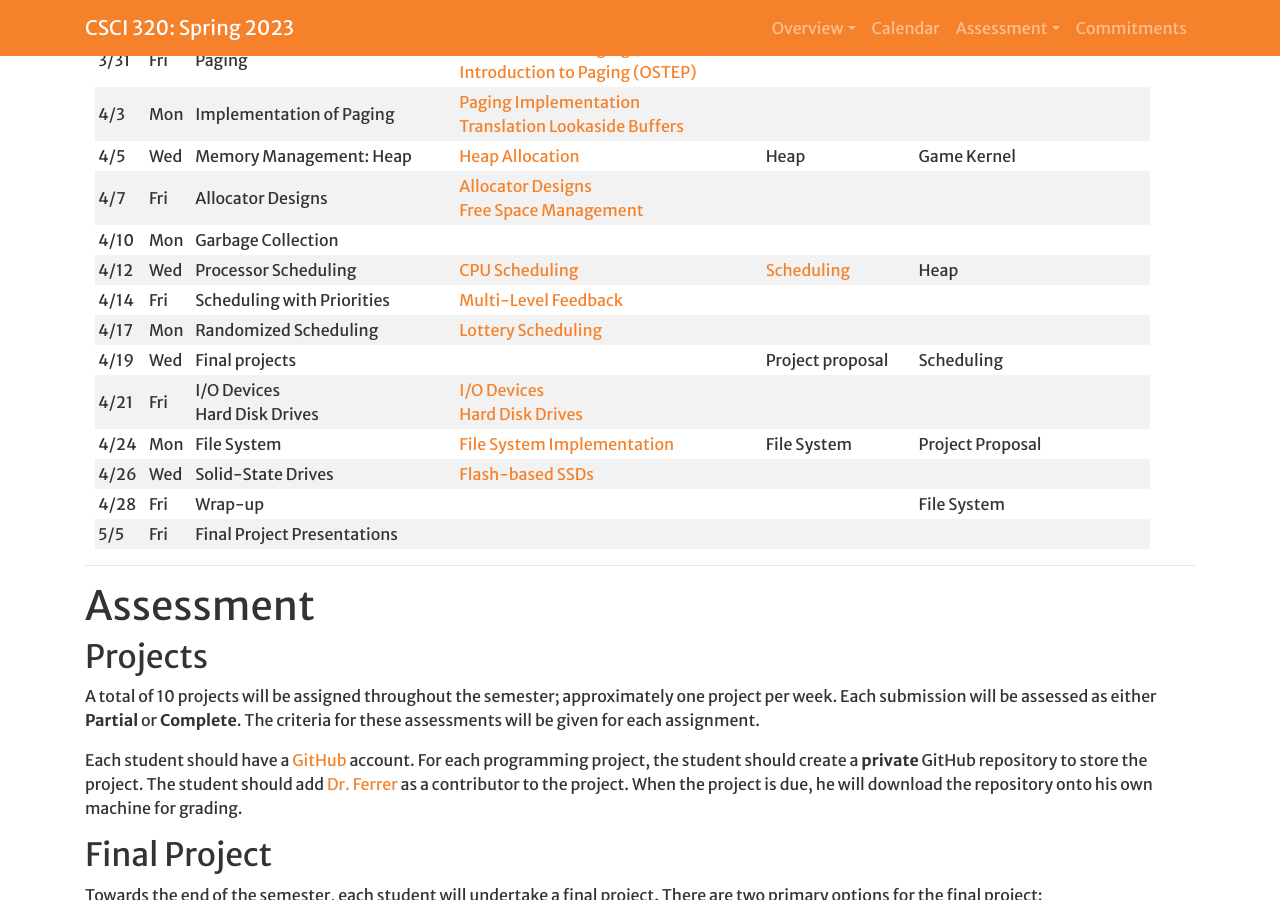
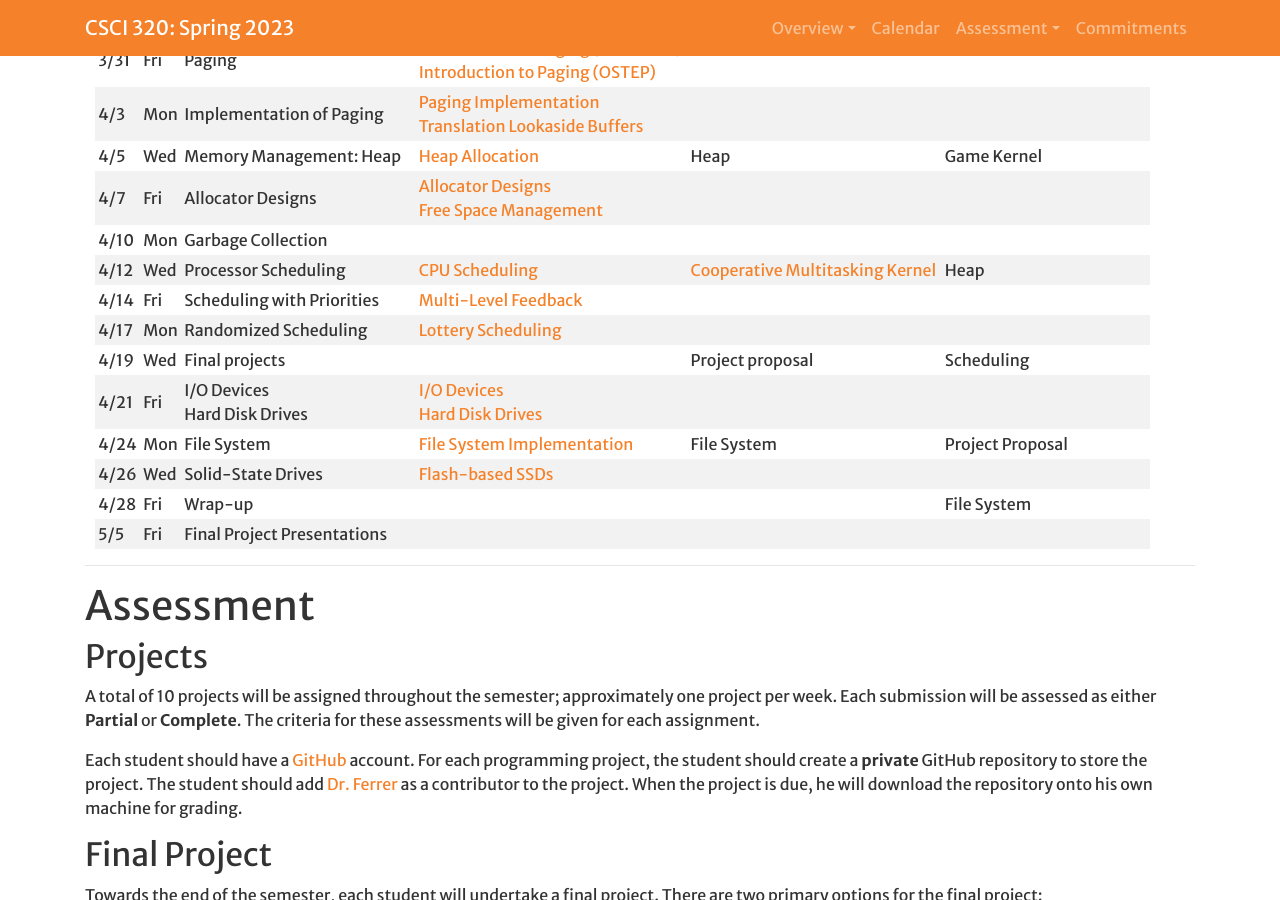
Before and after one commit to Hendrix-CS/csci320, a Jekyll site: the page built from index.md, in a window 1280 px wide and 900 px high, scrolled down 3066 px. Built offline with Jekyll 4.4.1, drawn with Linux system fonts in a browser that asks for light colours; a script that is not in the unit is left out; our own code applies the rules of GitHub Pages for plain Markdown files.

Commit message:
Retitled project 10 on syllabus.

```diff
--- a/index.md
+++ b/index.md
@@ -83,7 +83,7 @@ Upon completing this course, our goal is for you to be able to:
 | 4/5 | Wed | Memory Management: Heap | [Heap Allocation](https://os.phil-opp.com/heap-allocation/) | Heap | Game Kernel |
 | 4/7 | Fri | Allocator Designs | [Allocator Designs](https://os.phil-opp.com/allocator-designs/)<br>[Free Space Management](http://pages.cs.wisc.edu/~remzi/OSTEP/vm-freespace.pdf) |  |  |
 | 4/10 | Mon | Garbage Collection |  |  |  |
-| 4/12 | Wed | Processor Scheduling | [CPU Scheduling](http://pages.cs.wisc.edu/~remzi/OSTEP/cpu-sched.pdf) | [Scheduling]({{site.baseurl}}/projects/coop_os) | Heap |
+| 4/12 | Wed | Processor Scheduling | [CPU Scheduling](http://pages.cs.wisc.edu/~remzi/OSTEP/cpu-sched.pdf) | [Cooperative Multitasking Kernel]({{site.baseurl}}/projects/coop_os) | Heap |
 | 4/14 | Fri | Scheduling with Priorities | [Multi-Level Feedback](http://pages.cs.wisc.edu/~remzi/OSTEP/cpu-sched-mlfq.pdf) |  |  |
 | 4/17 | Mon | Randomized Scheduling | [Lottery Scheduling](http://pages.cs.wisc.edu/~remzi/OSTEP/cpu-sched-lottery.pdf) |  |  |
 | 4/19 | Wed | Final projects |  | Project proposal | Scheduling |
```
